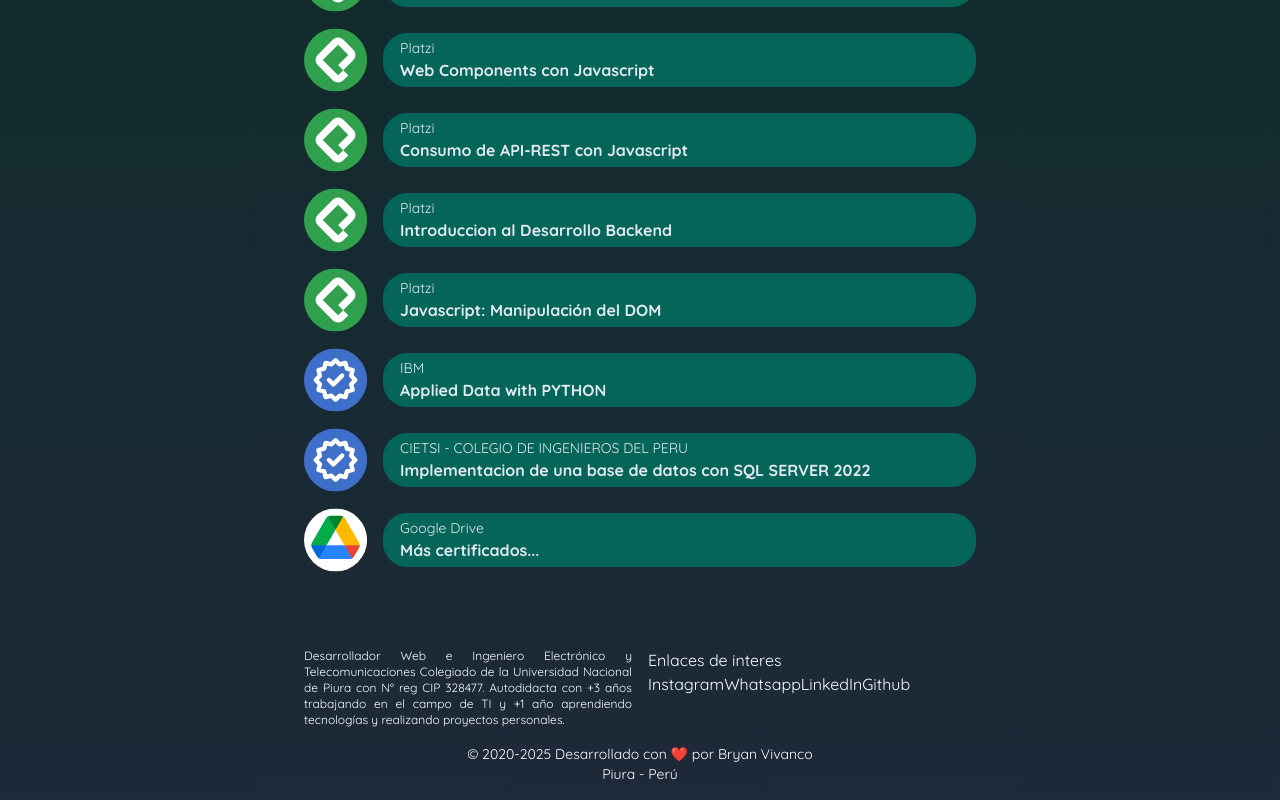
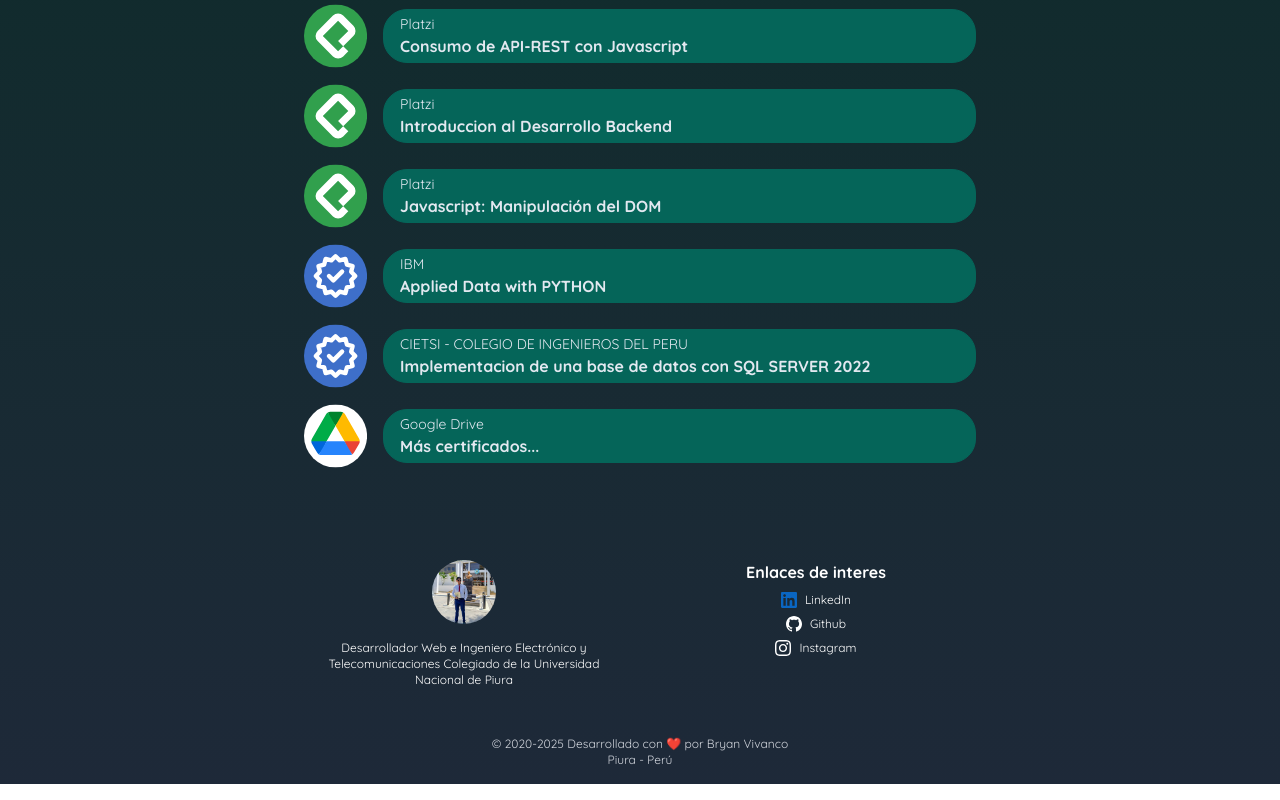
Before and after one commit to bryanvivancos/bjlinks-react-tailwind, a React (Vite) app: page / in a window 1280 px wide. Shown: the part 2327-3127 px from the top of the page. Built offline with nearby package versions, Linux system fonts and the light colour scheme; what @midudev/tailwind-animations would draw is missing.

Commit message:
update:projects-tab, fix: footer

```diff
--- a/src/CONTANTS.js
+++ b/src/CONTANTS.js
@@ -1,4 +1,6 @@
-export const DESCRIPTION = "Desarrollador Web e Ingeniero Electrónico y Telecomunicaciones Colegiado de la Universidad Nacional de Piura con N° reg CIP 328477. Autodidacta con +3 años trabajando en el campo de TI y +1 año aprendiendo tecnologías y realizando proyectos personales.";
+export const DESCRIPTION = "Desarrollador Web e Ingeniero Electrónico y Telecomunicaciones Colegiado de la Universidad Nacional de Piura con N° reg CIP 328477. Autodidacta con +3 años trabajando en el campo de TI y +1 año aprendiendo tecnologías y realizando proyectos personales."
+
+export const FOOTER_DESCRIPTION = "Desarrollador Web e Ingeniero Electrónico y Telecomunicaciones Colegiado de la Universidad Nacional de Piura";
 
 export const LINKEDIN = "https://www.linkedin.com/in/bryan-josue-vivanco-silva-8739521bb/"
 
--- a/src/components/Footer.jsx
+++ b/src/components/Footer.jsx
@@ -1,30 +1,39 @@
-import { DESCRIPTION } from "../CONTANTS";
+import { FOOTER_DESCRIPTION, LINKEDIN, INSTAGRAM, GITHUB } from "../CONTANTS";
+import sprite from '../assets/sprite.svg';
 
 const Footer = () => {
     const year = new Date().getFullYear()
 
     return (
-        <footer className="text-white font-Quick flex flex-col items-center justify-center gap-0 mb-4 mt-10">
+        <footer className="text-white font-Quick flex flex-col items-center justify-center gap-0 mb-4 mt-14">
 
-            <div className="grid grid-cols-1 md:grid-cols-2 gap-4 mb-4">
-                <div>
-                    <p className="text-xs text-justify text-balance">
-                        {DESCRIPTION}
+            <div className="grid grid-cols-1 md:grid-cols-2 gap-8">
+                <div className="flex flex-col items-center justify-center gap-4">
+
+                    <img src="/IMG-20230911-WA0113.webp" alt="bryan image"
+                    className= "rounded-full max-w-10 md:max-w-16"/>
+
+                    <p className="text-xs text-center max-w-80">
+                        {FOOTER_DESCRIPTION}
                     </p>
                 </div>
-                <div>
-                    <h3>Enlaces de interes</h3>
-                    <a href="">
-                        Instagram
+                <div className="flex flex-col items-center gap-2">
+                    <h3 className= "font-bold">Enlaces de interes</h3>
+
+                    <a href={LINKEDIN} target="_blank" rel="noopener noreferrer" className= "hover:text-emerald-300 text-xs flex gap-2">
+                        <svg className="group-hover:animate-slide-in-left size-4 text-white">
+                            <use href={`${sprite}#linkedin`}/>
+                        </svg> LinkedIn
                     </a>
-                    <a href="">
-                        Whatsapp
+                    <a href={GITHUB} target="_blank" rel="noopener noreferrer"  className= "hover:text-emerald-300 text-xs flex gap-2">
+                        <svg className="group-hover:animate-slide-in-left size-4">
+                            <use href={`${sprite}#github`}/>
+                        </svg> Github
                     </a>
-                    <a href="">
-                        LinkedIn
-                    </a>
-                    <a href="">
-                        Github
+                    <a href={INSTAGRAM} target="_blank" rel="noopener noreferrer"  className= "hover:text-emerald-300 text-xs flex gap-2">
+                        <svg className="group-hover:animate-slide-in-left size-4">
+                            <use href={`${sprite}#instagram`}/>
+                        </svg> Instagram
                     </a>
 
                 </div>
@@ -32,11 +41,11 @@ const Footer = () => {
 
             <a href="https://github.com/bryanvivancos/bjlinks-react-tailwind"
             target="_blank">
-                <p className="text-sm text-center">
+                <p className="text-xs text-center mt-8 md:mt-12 text-gray-300">
                     © 2020-{year} <span>Desarrollado con ❤️ por Bryan Vivanco</span>
                 </p>
             </a>
-            <span className="text-sm">Piura - Perú</span>
+            <span className="text-xs text-gray-300">Piura - Perú</span>
         </footer>
     )
 }
--- a/src/components/ProjectsTab.jsx
+++ b/src/components/ProjectsTab.jsx
@@ -51,14 +51,6 @@ const ProjectsTab = () => {
                 background={reflexBackground}
             />
             <Project
-                url={"https://github.com/bryanvivancos/formularioweb_a_pdf"}
-                skillName={"Python"}
-                name={"Formulario Web a Word"}
-                skill={"python"}
-                span={"md:col-span-1"}
-                background={pythonBackground}
-            />
-            <Project
                 url={"https://github.com/bryanvivancos/backend_exercise_py"}
                 skillName={"Python, FastAPI y MongoDB"}
                 name={"Python Backend"}
@@ -94,6 +86,14 @@ const ProjectsTab = () => {
                     span={"md:col-span-2"}
                     background={reactBackground}
                 />
+                <Project
+                url={"https://github.com/bryanvivancos/formularioweb_a_pdf"}
+                skillName={"Python"}
+                name={"Formulario Web a Word"}
+                skill={"python"}
+                span={"md:col-span-1"}
+                background={pythonBackground}
+            />
             </div>
         )
     }
@@ -102,10 +102,10 @@ const ProjectsTab = () => {
         <div id='projectstab' className='mb-8 w-full'>
             <h2 className='text-white font-Quick flex justify-center mb-4 font-black text-xl'>Proyectos</h2>
 
-            <div className="flex flex-wrap justify-around border-b">
+            <div className="flex flex-wrap justify-around border-b mb-8">
                 {tabs.map((tab) => (
                     <button key={tab.id}
-                    className={`px-4 py-2 text-white font-Quick ${activeTab === tab.id ? "border-b-2 border-emerald-900 text-emerald-300" : "hover:text-emerald-300"}`}
+                    className={`px-4 py-2 text-white w-1/2 font-Quick ${activeTab === tab.id ? "border-b-2 border-emerald-900 text-emerald-300" : "hover:text-emerald-300"}`}
                     onClick={() => setActiveTab(tab.id)}
                     >
                         {tab.label}
--- a/src/components/atoms/CertificateItem.jsx
+++ b/src/components/atoms/CertificateItem.jsx
@@ -1,5 +1,4 @@
 import sprite from '../../assets/sprite.svg'
-
 
 const CertificateItem = ({ url, logo, ico,from, course}) => {
     return <div className="gap-6">
```
